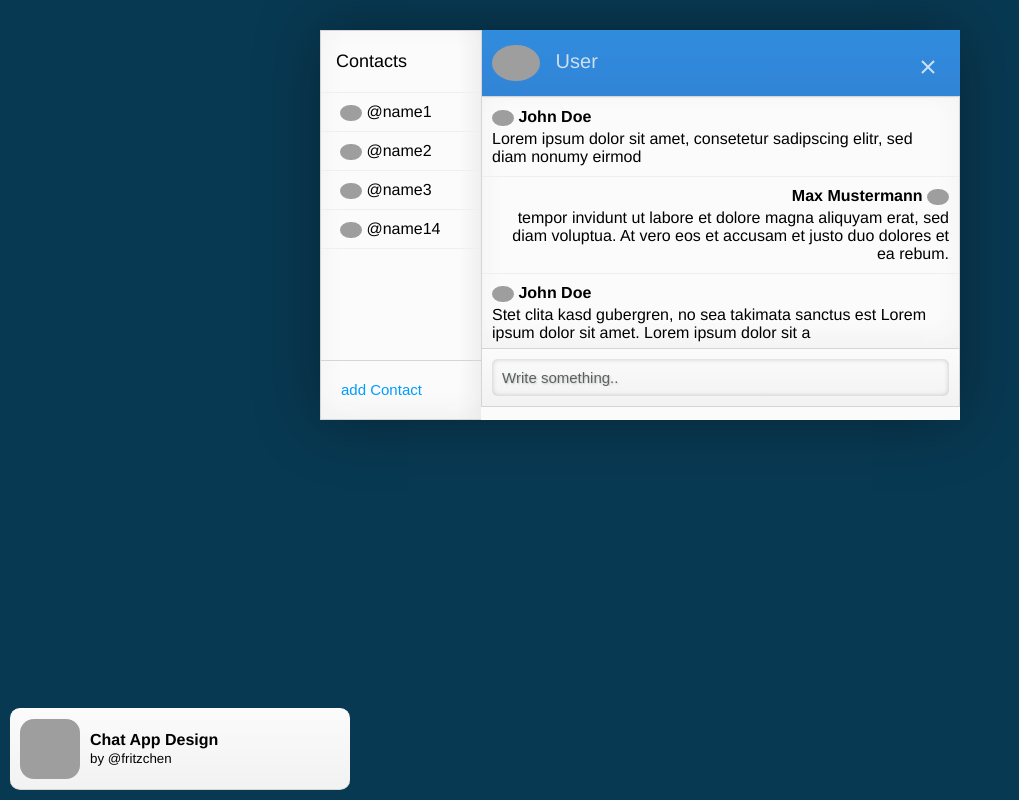
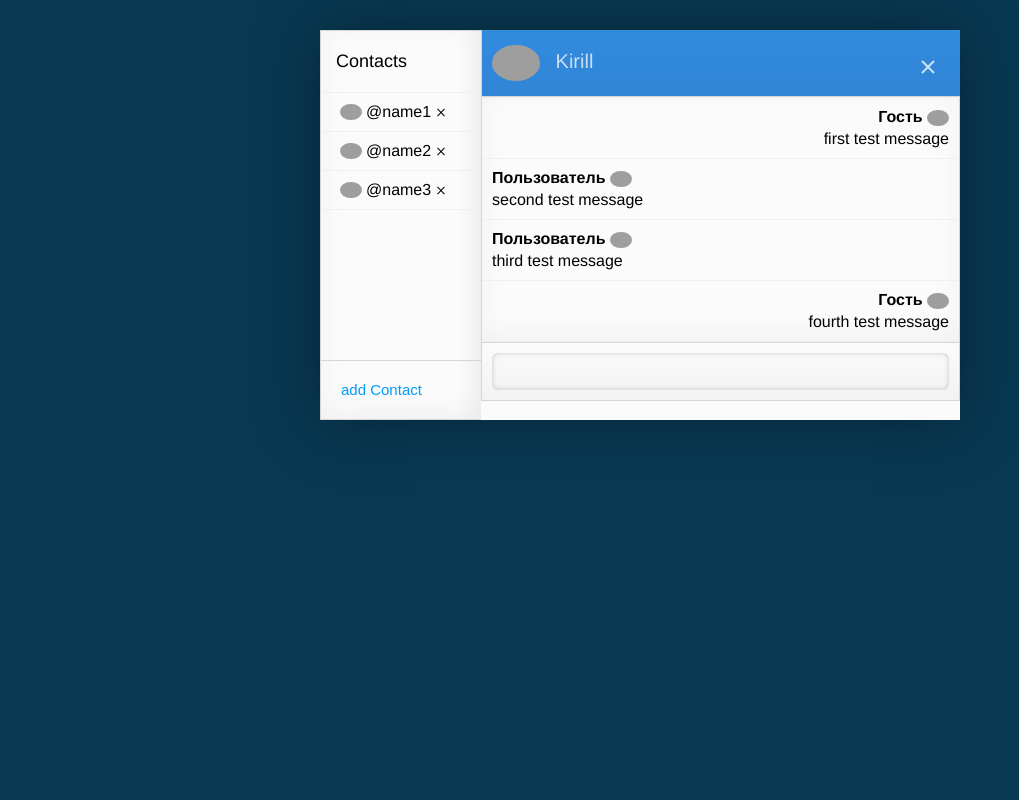
Before and after one commit to apuc/websocket, a plain HTML site: page client/dist/index.html in a window 1280 px wide. Shown: the whole page, without its empty margins (0-1019 px from the left). Drawn offline with Linux system fonts and the light colour scheme; grey boxes are pictures that could not be loaded.

Commit message:
Сделал добавление и удаление участников чата

```diff
--- a/client/dist/index.html
+++ b/client/dist/index.html
@@ -108,23 +108,6 @@
         </div>
         <div class="content">
             <ul id="chat-list">
-                <li>
-                    <b><img src="http://diggwithme.files.wordpress.com/2012/09/new-default-twitter-avatar.jpg"
-                            width="22px" class="ava"/> John Doe</b>
-                    <span class="text">Lorem ipsum dolor sit amet, consetetur sadipscing elitr, sed diam nonumy eirmod</span>
-                </li>
-                <li class="me">
-                    <b>Max Mustermann <img
-                            src="http://diggwithme.files.wordpress.com/2012/09/new-default-twitter-avatar.jpg"
-                            width="22px" class="ava"/></b>
-                    <span class="text">tempor invidunt ut labore et dolore magna aliquyam erat, sed diam voluptua. At vero eos et accusam et justo duo dolores et ea rebum.</span>
-                </li>
-                <li>
-                    <b><img src="http://diggwithme.files.wordpress.com/2012/09/new-default-twitter-avatar.jpg"
-                            width="22px" class="ava"/> John Doe</b>
-                    <span class="text"> Stet clita kasd gubergren, no sea takimata sanctus est Lorem ipsum dolor sit amet. Lorem ipsum dolor sit a</span>
-                </li>
-
             </ul>
         </div>
         <div class="footer">
@@ -135,14 +118,6 @@
     </div>
 </div>
 
-<div class="info flex grad">
-    <img class="app-icon" src="https://i.imgur.com/SZXokxA.png"/>
-    <div class="title">
-        <b>Chat App Design</b>
-        <br/>
-        <small>by @fritzchen</small>
-    </div>
-</div>
 <!-- partial -->
 <script src="./js/Form.js"></script>
 <script src="./js/script.js"></script>
--- a/client/dist/js/Form.js
+++ b/client/dist/js/Form.js
@@ -12,6 +12,7 @@ class Form {
             currentUserAvatar: 'http://diggwithme.files.wordpress.com/2012/09/new-default-twitter-avatar.jpg',
             members: [],
             membersId: 'members',
+            messages: [],
             beforeSend: function (msg) {
 
             },
@@ -29,6 +30,9 @@ class Form {
             },
             afterDeleteMember: function (id) {
 
+            },
+            onClose: function () {
+
             }
 
         };
@@ -40,11 +44,16 @@ class Form {
         if (!this.params.userList) {
             this.userList.style.display = 'none';
         }
-        for (let i = 0; i<this.params.members.length; i++){
-            this.addMember(this.params.members[i], i);
+        this.updateMembersUI();
+        this.inputText = this.ID(this.params.inputTextId);
+        for (let i = 0; i < this.params.messages.length; i++){
+            this.updateUI(this.params.messages[i]);
         }
-        this.inputText = this.ID(this.params.inputTextId);
         delete this.paramsDefault;
+        this.ID('close').onclick=function (e) {
+            this.onClose();
+            document.getElementsByClassName('widget')[0].style.display = 'none';
+        };
         this.inputText.onkeydown = function (e) {
             if (e.keyCode === 13) {
                 this.onEnter();
@@ -79,59 +88,48 @@ class Form {
         this.chatList.scrollTo(0, this.chatList.innerHeight);
     }
 
+    //deletes member and updates html
     deleteMember(id) {
         this.params.beforeDeleteMember(id);
-        let members = document.getElementById(this.params.membersId);
-        let member = members.querySelector('li[data-id="'+id+'"]');
-        this.params.members.splice(id, 1);
-        member.remove();
-
-        // refresh members DOM
         for (let i = 0; i < this.params.members.length; i++){
-            this.addMember(this.params.members[i], i);
+            if(this.params.members[i].id === id){
+                this.params.members.splice(i, 1);
             }
-        let member_test = members.querySelector('li[data-id="'+(id+1)+'"]');
-        member_test.remove();
+        }
+        this.updateMembersUI();
+        console.log(this);
         this.params.afterDeleteMember(id);
     }
 
-    addMember(member, id=null) {
+    //adds a new member and updates html
+    addMember(member) {
         this.params.beforeAddMember(member);
-        let users = document.getElementById(this.params.membersId);
+        this.params.members.push(member);
+        this.updateMembersUI();
+        this.params.afterAddMember(member);
+    }
 
-        // if id is NULL set it to array next element
-        if(id===null)
-            id = this.params.members.length.toString();
-
-        // try to find chat member with data-id=id in DOM
-        let userLi=users.querySelector('li[data-id="'+id+'"]');
-
-        // if didn't find any - create a new one
-        if(!userLi)
-            userLi = document.createElement('li');
-        // if did find one - clear it
-        else
-            userLi.innerHTML="";
-
-        userLi.setAttribute('data-id', id);
-
-        // push an element into members array
-        if(id >= this.params.members.length)
-            this.params.members.push(member);
-        // or changing an existing one
-        else
-            this.params.members[id]=member;
-
+    //clears members block and refill it
+    updateMembersUI() {
+        let members = document.getElementById(this.params.membersId);
+        members.innerHTML="";
+        for (let i = 0; i < this.params.members.length; i++){
+            let userLi = document.createElement('li');
             let userP = document.createElement('p');
             let userImg = document.createElement('img');
-        userImg.src=member.avatar;
+            let button = document.createElement('button');
+            button.className = "delete-button";
+            button.setAttribute('data-id', this.params.members[i].id);
+            button.onclick = function(e){this.deleteMember(this.params.members[i].id)}.bind(this);
+            userImg.src=this.params.members[i].avatar;
             userImg.className = "ava";
             userImg.width = 22;
-        users.appendChild(userLi);
+            members.appendChild(userLi);
             userLi.appendChild(userP);
+            userLi.appendChild(button);
             userP.appendChild(userImg);
-        userP.innerHTML+=" @"+member.name;
-        this.params.afterAddMember(member);
+            userP.innerHTML+=" @"+this.params.members[i].name;
+        }
     }
 
     updateUI(data) {
--- a/client/dist/js/script.js
+++ b/client/dist/js/script.js
@@ -55,20 +55,18 @@ let form = new Form({
     interlocutorUserName: 'Kirill',
     interlocutorNameId: 'iName',
     members: [
-        {name: 'name1', avatar: 'http://diggwithme.files.wordpress.com/2012/09/new-default-twitter-avatar.jpg'},
-        {name: 'name2', avatar: 'http://diggwithme.files.wordpress.com/2012/09/new-default-twitter-avatar.jpg'},
-        {name: 'name3', avatar: 'http://diggwithme.files.wordpress.com/2012/09/new-default-twitter-avatar.jpg'}
+        {name: 'name1', avatar: 'http://diggwithme.files.wordpress.com/2012/09/new-default-twitter-avatar.jpg', id: 1},
+        {name: 'name2', avatar: 'http://diggwithme.files.wordpress.com/2012/09/new-default-twitter-avatar.jpg', id: 2},
+        {name: 'name3', avatar: 'http://diggwithme.files.wordpress.com/2012/09/new-default-twitter-avatar.jpg', id: 3}
+    ],
+    messages: [
+        {me: true, text: 'first test message', user: {screen_name: 'Гость', avatar: 'http://diggwithme.files.wordpress.com/2012/09/new-default-twitter-avatar.jpg'}},
+        {me: false, text: 'second test message', user: {screen_name: 'Пользователь', avatar: 'http://diggwithme.files.wordpress.com/2012/09/new-default-twitter-avatar.jpg'}},
+        {me: false, text: 'third test message', user: {screen_name: 'Пользователь', avatar: 'http://diggwithme.files.wordpress.com/2012/09/new-default-twitter-avatar.jpg'}},
+        {me: true, text: 'fourth test message', user: {screen_name: 'Гость', avatar: 'http://diggwithme.files.wordpress.com/2012/09/new-default-twitter-avatar.jpg'}},
     ],
     beforeSend: function (msg) {
         console.log(msg);
     }
 });
 console.log(form);
-form.addMember({name: 'name13', avatar: 'http://diggwithme.files.wordpress.com/2012/09/new-default-twitter-avatar.jpg'});
-form.addMember({name: 'name14', avatar: 'http://diggwithme.files.wordpress.com/2012/09/new-default-twitter-avatar.jpg'});
-form.deleteMember(3);
-console.log(form.params.members);
-form.updateElement('interlocutorUserName', 'User');
-
-// test.renderText(test2, test);
-console.log(form);
--- a/client/dist/style.css
+++ b/client/dist/style.css
@@ -84,6 +84,8 @@ background: linear-gradient(90deg, rgb(251, 251, 251) 85%, rgb(244, 244, 244) 10
   margin: 0px;
 }
 .user-list ul li{
+  display: flex;
+  align-items: center;
   transition: 0.5s all;
   padding: 8px 15px;;
   border-bottom: 1px #efefef solid;
@@ -94,7 +96,43 @@ background: linear-gradient(90deg, rgb(251, 251, 251) 85%, rgb(244, 244, 244) 10
 }
 
 .user-list ul li p{
+  display: flex;
+  align-items: center;
   margin: 2px 4px;
+}
+.user-list ul li p img {
+  margin-right: 4px;
+}
+.delete-button {
+  position: relative;
+  display: flex;
+  align-items: center;
+  justify-content: center;
+  width: 10px;
+  height: 10px;
+  background: none;
+  border: none;
+  outline: none;
+  cursor: pointer;
+}
+.delete-button:hover {
+  transform: scale(1.3);
+}
+.delete-button:after {
+  content: '';
+  position: absolute;
+  width: 10px;
+  height: 1px;
+  background-color: #000000;
+  transform: rotate(45deg);
+}
+.delete-button:before {
+  content: '';
+  position: absolute;
+  width: 10px;
+  height: 1px;
+  background-color: #000000;
+  transform: rotate(-45deg);
 }
 .user-list, .chat{
   display: inline-block;
```
Lines whose indentation alone changed are shown as unchanged.
